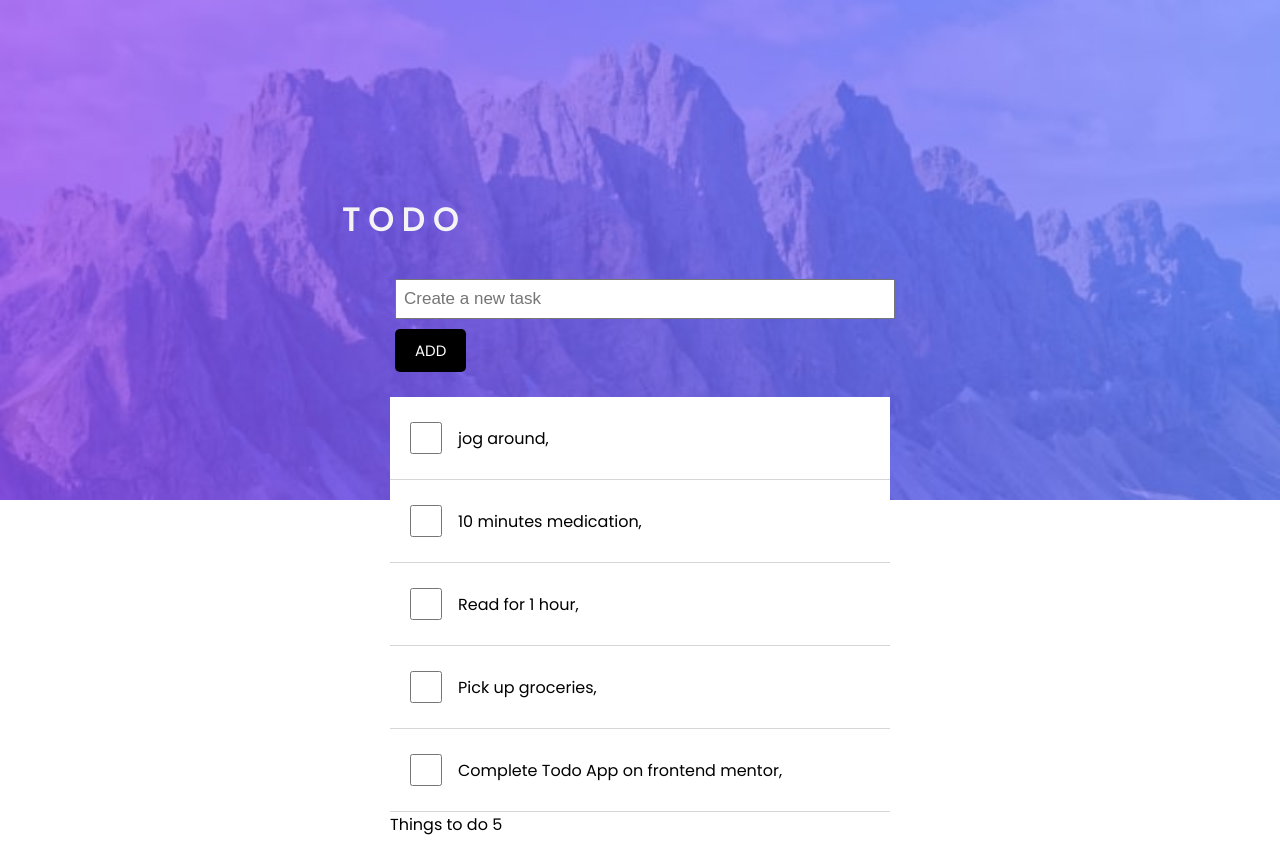
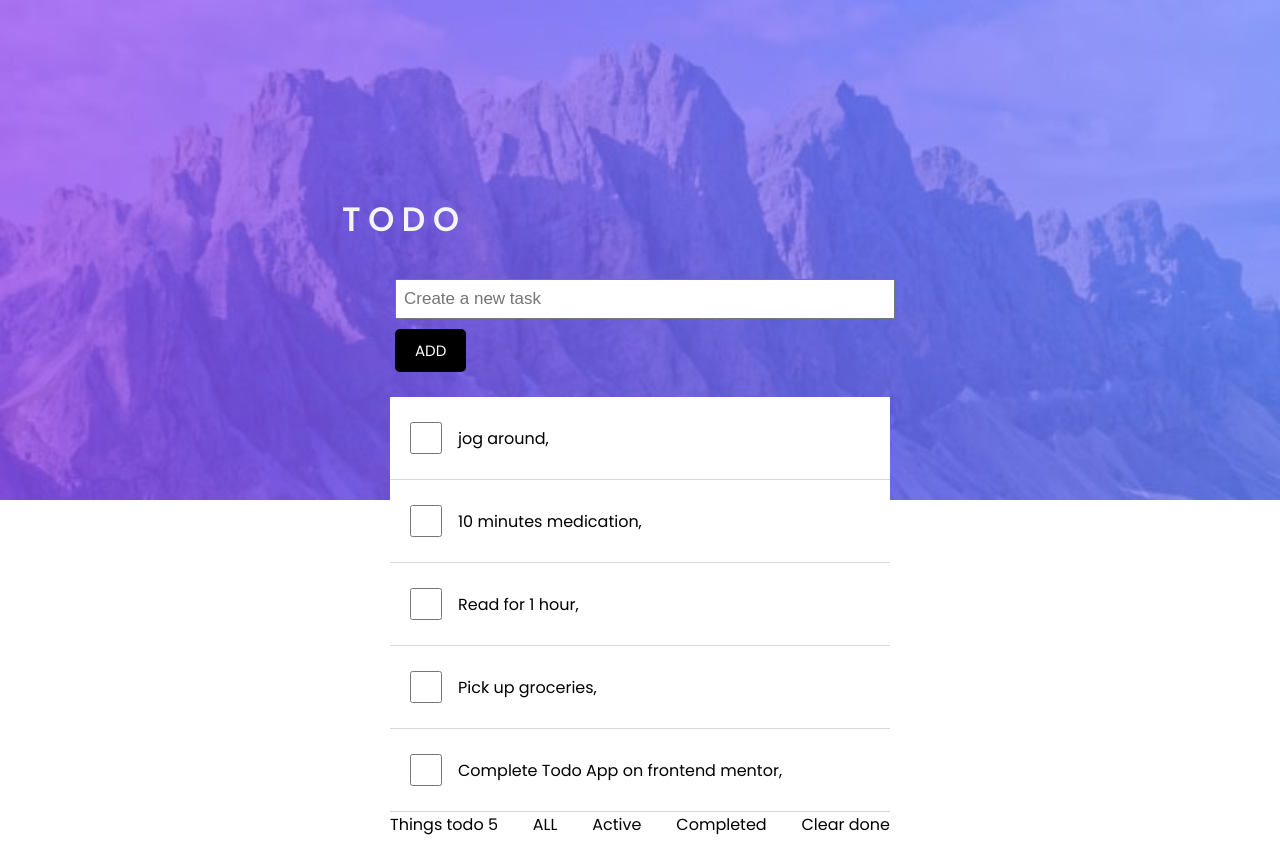
Before and after one commit to Jinatey/to-do-app, a React (Create React App) app: page / in a window 1280 px wide. Built offline with nearby package versions, Linux system fonts and the light colour scheme.

Commit message:
add tabs to show completed stateds

```diff
--- a/src/App.css
+++ b/src/App.css
@@ -63,6 +63,21 @@ img {
 .line {
   text-decoration: line-through;
 }
+
+.footer{
+display: flex;
+justify-content: space-between;
+
+}
+
+.footer button{
+
+all:unset;
+cursor: pointer;
+
+}
+
+
 
 .header {
   display: flex;
--- a/src/App.jsx
+++ b/src/App.jsx
@@ -15,12 +15,29 @@ function App() {
       completed: false,
     },
   ]);
+
+  const [currentTab, setCurrentTab] = useState('');
+
   const completedTodos = todos.filter((todo) => !todo.completed);
-  console.log(completedTodos);
+  console.log(currentTab);
+
+  let filteredTodos = todos;
+  if (currentTab === 'active') {
+    filteredTodos = todos.filter((todo) => !todo.completed);
+  } else if (currentTab === 'completed') {
+    filteredTodos = todos.filter((todo) => todo.completed);
+  }
+
+  //  else {
+  //   filteredTodos=todos
+  // }
+
+  // else if (currentTab === 'active') {
+  //   filteredTodos=todos.filter((todo)=>!todo.completed)
+  // }
 
   return (
     <>
-
       <header>
         <div className='hpic'>{/* <img src='/h-back.jpg' alt='' /> */}</div>
         <h1 className='header-text'>T O D O</h1>
@@ -29,6 +46,9 @@ function App() {
       <div className='container'>
         <form
           onSubmit={(e) => {
+            if (text.length < 1) {
+              alert('No text to add');
+            } else {
               e.preventDefault();
               const updatedT = [
                 ...todos,
@@ -36,6 +56,7 @@ function App() {
               ];
               setTodos(updatedT);
               setText('');
+            }
           }}
           className='add-form'
         >
@@ -53,7 +74,7 @@ function App() {
           </div>
         </form>
 
-        {todos.map((todo) => (
+        {filteredTodos.map((todo) => (
           <div
             onClick={() => {
               const newList = todos.map((newArrayTodo) =>
@@ -72,12 +93,29 @@ function App() {
               // id={`todo-${todo.id}`}
               className='checkbox'
               type='checkbox'
+              readOnly
             />{' '}
             <label>{todo.title}</label>
           </div>
         ))}
 
-        <p> Things to do {completedTodos.length}</p>
+        <div className='footer'>
+          <p> Things todo {completedTodos.length}</p>
+
+          <button onClick={() => setCurrentTab('all')}>ALL</button>
+
+          <button onClick={() => setCurrentTab('active')}>Active</button>
+
+          <button onClick={() => setCurrentTab('completed')}>Completed</button>
+
+          <button
+            onClick={() => {
+              setTodos(completedTodos);
+            }}
+          >
+            Clear done
+          </button>
+        </div>
       </div>
     </>
   );
```
Lines whose indentation alone changed are shown as unchanged.
